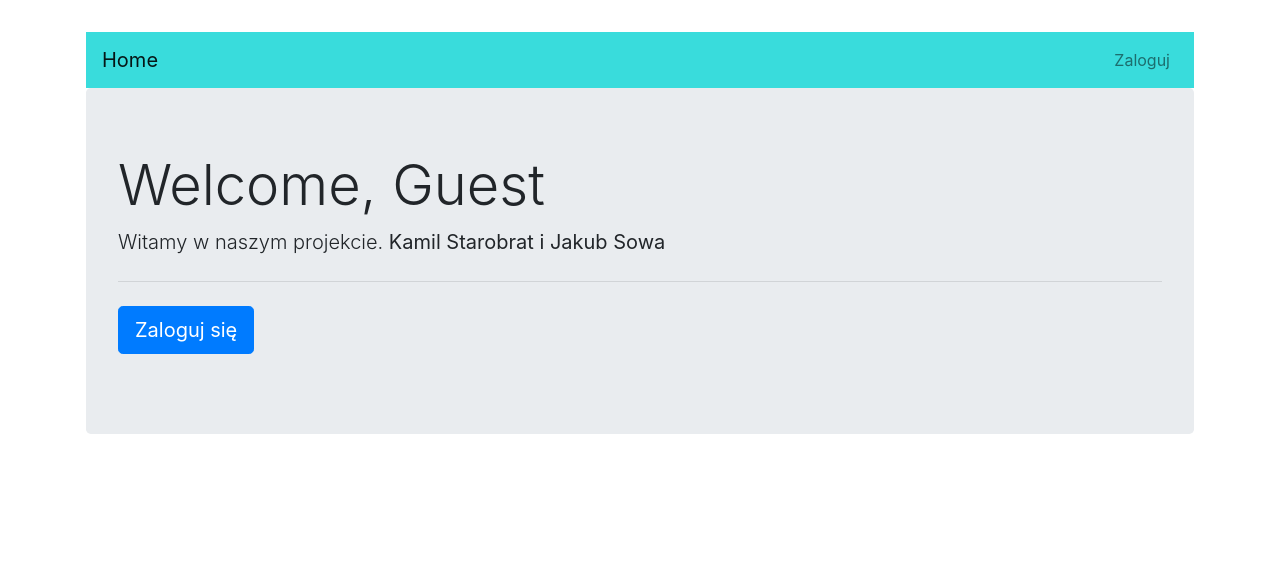
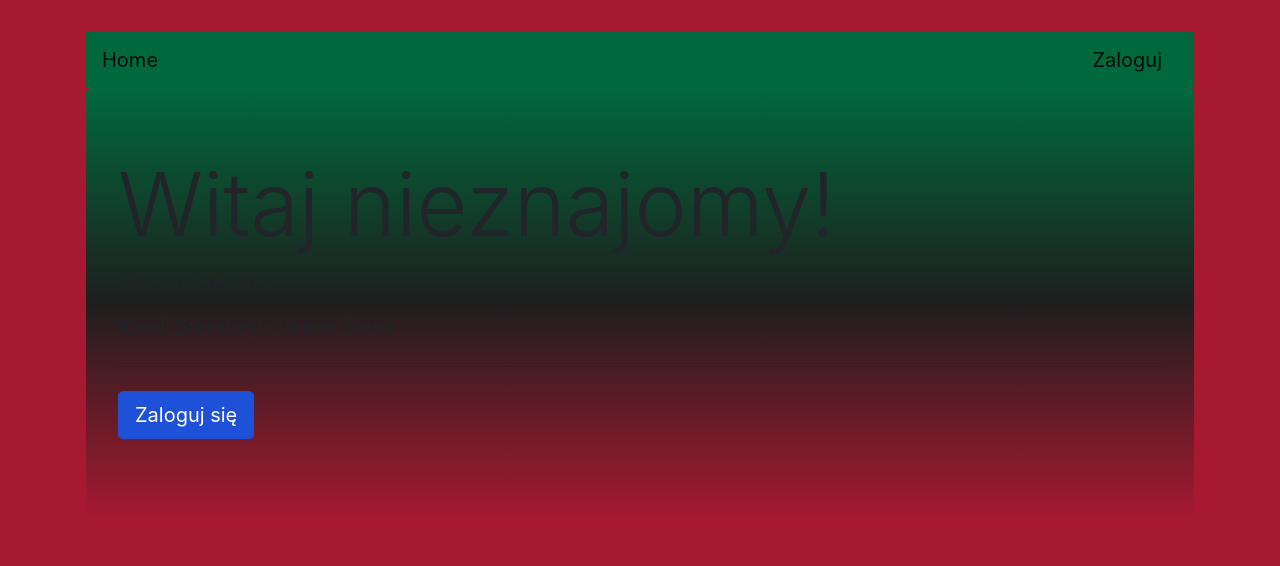
Before and after one commit to blakouw/SegmentationFault, a Django app: page / in a window 1280 px wide. Shown: the top 566 px of the page. Run offline with Django 3.2, Linux system fonts and the light colour scheme; some libraries are stand-ins or nearby versions.

Commit message:
essasunia

```diff
--- a/users/templates/users/base.html
+++ b/users/templates/users/base.html
@@ -13,11 +13,11 @@
 
     <title>{% block title %} {% endblock %} </title>
 </head>
-<body>
-  <div class="container p-3 my-3">
+<body style="background:#A71930;">
+  <div class="container p-3 my-3" >
     <div class="row">
       <div class="col-md-12">
-        <nav class="navbar navbar-expand-md navbar-light " style="background-color: #39dcdc">
+        <nav class="navbar navbar-expand-md navbar-light " style="background-color: #00693C">
           <a href="/" class="navbar-brand">Home</a>
             <button type="button" class="navbar-toggler" data-toggle="collapse" data-target="#navbarCollapse">
                 <span class="navbar-toggler-icon"></span>
@@ -25,10 +25,10 @@
             <div class="collapse navbar-collapse" id="navbarCollapse">
                 <div class="navbar-nav ml-auto">
                   {% if user.is_authenticated %}
-                    <a href="{% url 'users-profile' %}" class="nav-item nav-link">Profil</a>
-                    <a href="{% url 'logout' %}" class="nav-item nav-link">Wyloguj</a>
+                    <a href="{% url 'users-profile' %}" class="navbar-brand">Profil</a>
+                    <a href="{% url 'logout' %}" class="navbar-brand">Wyloguj</a>
                   {% else %}
-                    <a href="{% url 'login' %}" class="nav-item nav-link">Zaloguj</a>
+                    <a href="{% url 'login' %}" class="navbar-brand">Zaloguj</a>
                   {% endif %}
 
                 </div>
--- a/users/templates/users/home.html
+++ b/users/templates/users/home.html
@@ -1,10 +1,13 @@
 {% extends "users/base.html" %}
 {% block title %} Home Page {% endblock title%}
 {% block content %}
-    <div class="jumbotron">
-        <h1 class="display-4">Welcome, {{user.first_name.title|default:'Guest'}}</h1>
+
+    <div class="jumbotron"  style = "background: linear-gradient(#00693C, #1E1E1E,#A71930);" >
+        <h1 class="display-2">Witaj {{user.first_name.title|default:'nieznajomy'}}!</h1>
         <p class="lead">
-            Witamy w naszym projekcie.
+            Oto nasz projekt.
+        </p>
+        <p class="lead">
             <b>Kamil Starobrat i Jakub Sowa</b>
         </p>
         <hr class="my-4">
@@ -12,7 +15,7 @@
             {% if user.is_authenticated %}
                 <a class="btn btn-primary btn-lg" href="{% url 'logout' %}" role="button">Wyloguj się</a>
             {% else %}
-                <a class="btn btn-primary btn-lg" href="{% url 'login' %}" role="button">Zaloguj się</a>
+                <a class="btn btn-primary btn-lg" href="{% url 'login' %}" role="button" button style="background-color: rgb(31, 80, 216);border-color:rgb(31, 80, 216) ;">Zaloguj się</a>
             {% endif %}
         </p>
     </div>
```
